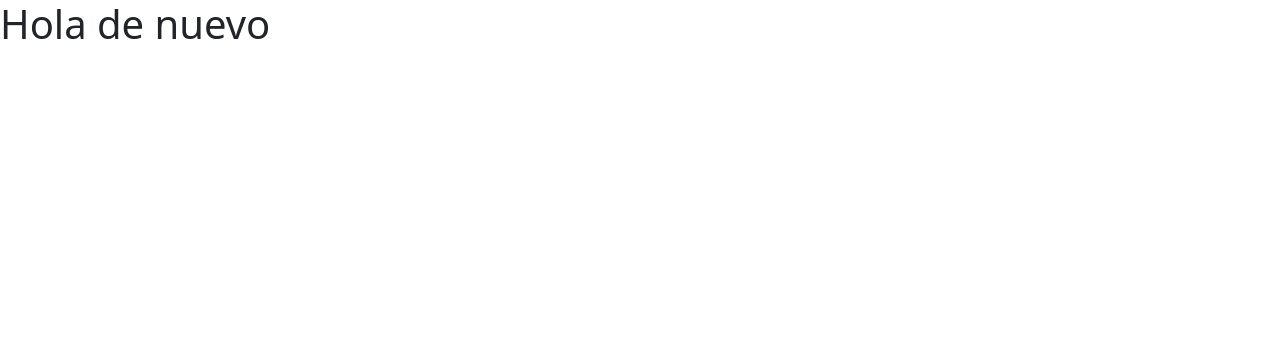
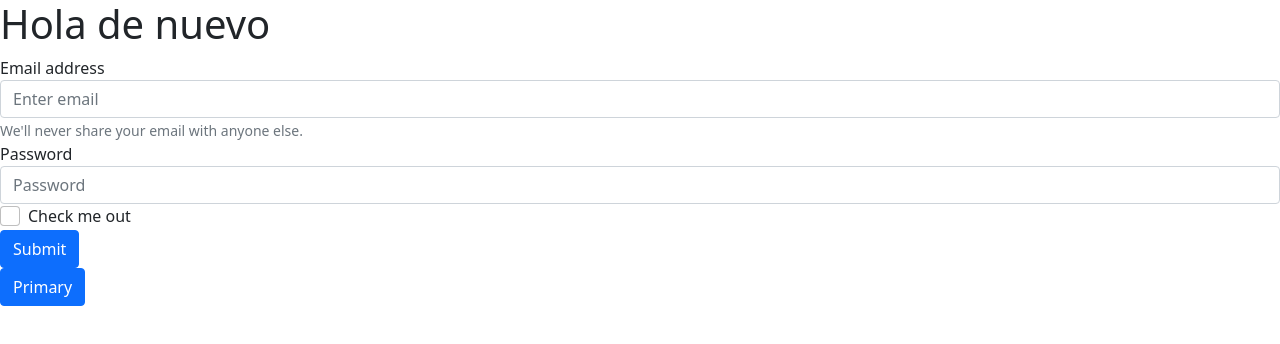
Before and after one commit to tmaygon609/gitFlow, a plain HTML site: page index.html in a window 1280 px wide. Drawn offline with nearby package versions, Linux system fonts and the light colour scheme.

Commit message:
Creacion de formulario y boton

```diff
--- a/index.html
+++ b/index.html
@@ -23,5 +23,37 @@
   </head>
   <body>
     <h1>Hola de nuevo</h1>
+
+    <form>
+      <div class="form-group">
+        <label for="exampleInputEmail1">Email address</label>
+        <input
+          type="email"
+          class="form-control"
+          id="exampleInputEmail1"
+          aria-describedby="emailHelp"
+          placeholder="Enter email"
+        />
+        <small id="emailHelp" class="form-text text-muted"
+          >We'll never share your email with anyone else.</small
+        >
+      </div>
+      <div class="form-group">
+        <label for="exampleInputPassword1">Password</label>
+        <input
+          type="password"
+          class="form-control"
+          id="exampleInputPassword1"
+          placeholder="Password"
+        />
+      </div>
+      <div class="form-check">
+        <input type="checkbox" class="form-check-input" id="exampleCheck1" />
+        <label class="form-check-label" for="exampleCheck1">Check me out</label>
+      </div>
+      <button type="submit" class="btn btn-primary">Submit</button>
+    </form>
+
+    <button type="button" class="btn btn-primary">Primary</button>
   </body>
 </html>
```
